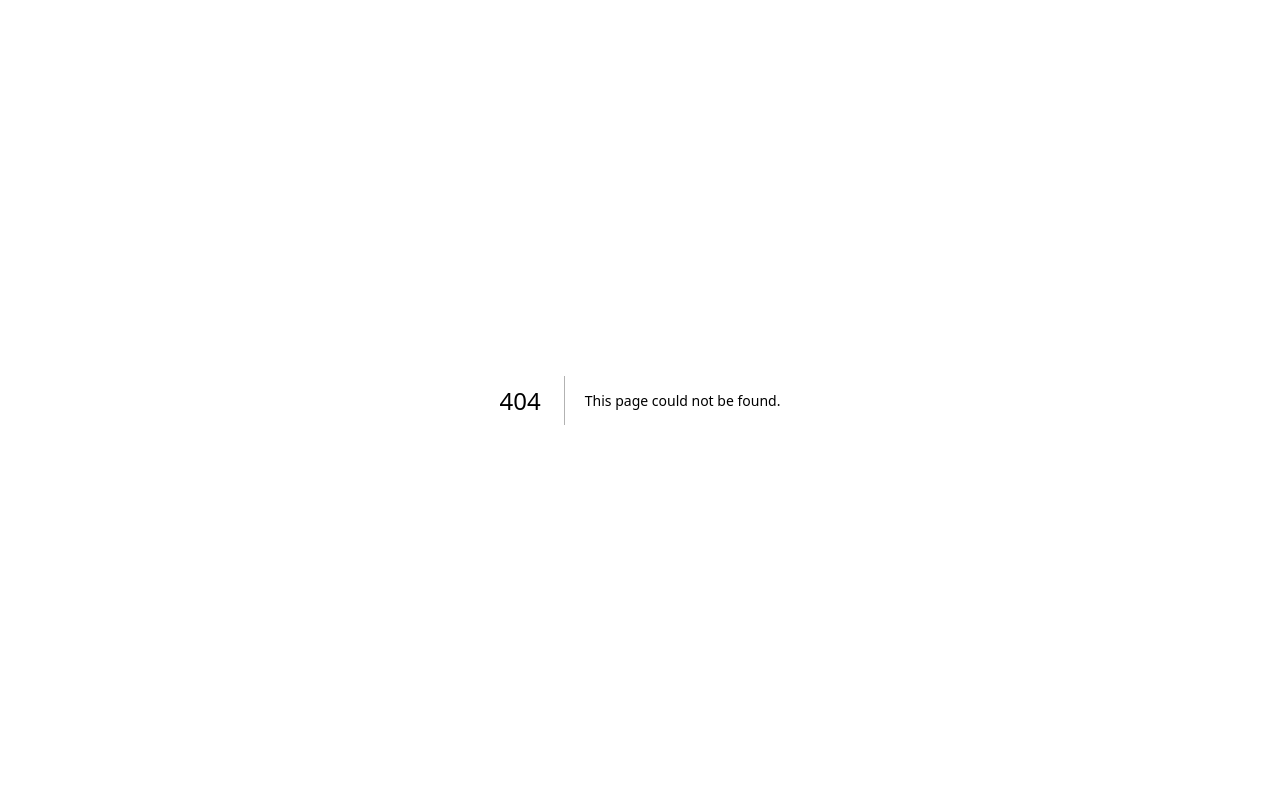
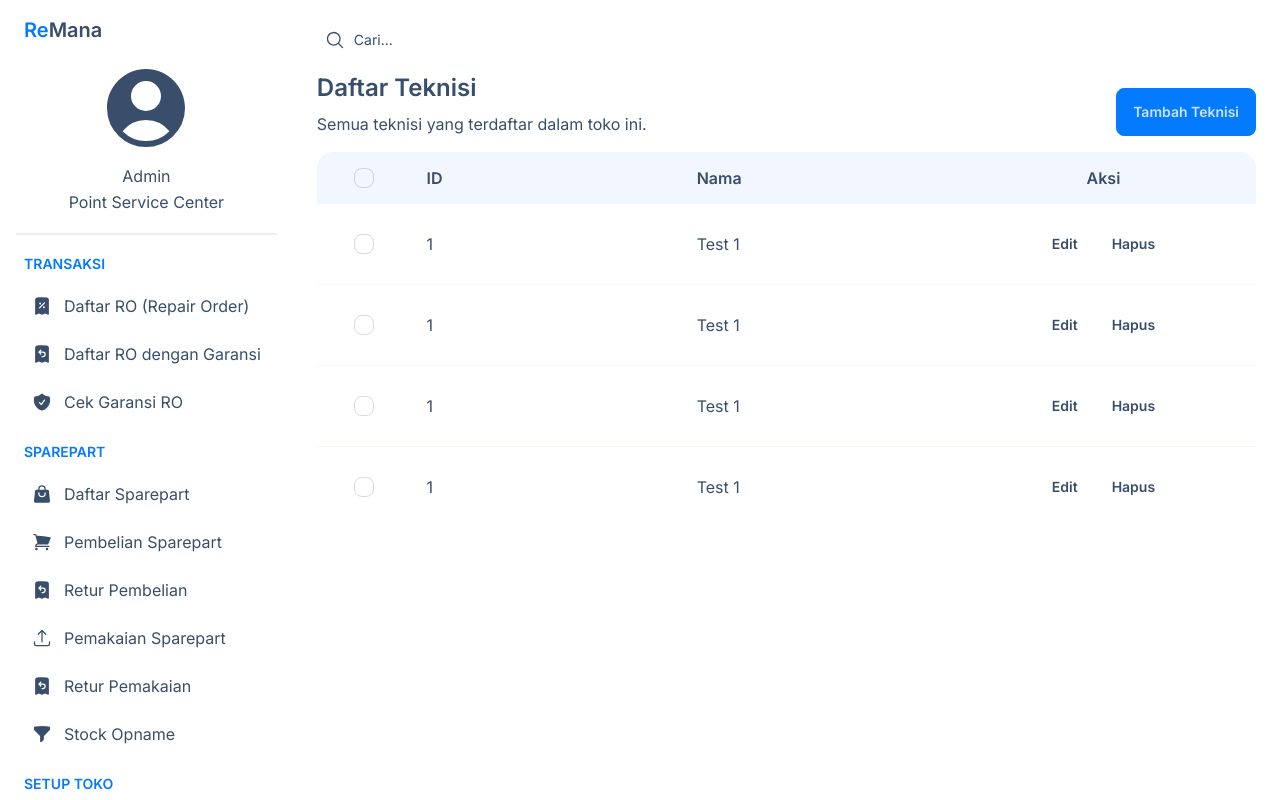
Before and after one commit to JosephJoshua/repair-management, a Next.js app: page /dashboard/technicians in a window 1280 px wide. Before the commit this address had no page. Built offline with nearby package versions, Linux system fonts and the light colour scheme.

Commit message:
feat: add technicians page

```diff
--- /dev/null
+++ b/src/components/search-bar/SearchBar.tsx
@@ -0,0 +1,57 @@
+import useIsomorphicLayoutEffect from '@/hooks/useIsomorphicLayoutEffect';
+import { MagnifyingGlassIcon } from '@heroicons/react/24/solid';
+import { FC, useCallback, useRef } from 'react';
+import { OS } from 'src/utils/getOS';
+
+export type SearchBarProps = {
+  className?: string;
+  os?: OS;
+};
+
+const SearchBar: FC<SearchBarProps> = ({ className, os }: SearchBarProps) => {
+  const inputRef = useRef<HTMLInputElement>(null);
+
+  const handleKeyPress = useCallback((event: KeyboardEvent) => {
+    if (inputRef.current == null) return;
+
+    if (event.key === 'k' && (event.ctrlKey || event.metaKey)) {
+      inputRef.current.focus();
+    }
+  }, []);
+
+  useIsomorphicLayoutEffect(() => {
+    document.addEventListener('keydown', handleKeyPress);
+    return () => document.removeEventListener('keyup', handleKeyPress);
+  }, []);
+
+  return (
+    <div className={`form-control relative ${className}`}>
+      <MagnifyingGlassIcon className="w-5 h-5 absolute left-2 top-[50%] translate-y-[-50%]" />
+
+      <input
+        ref={inputRef}
+        type="search"
+        className="input input-sm pl-9 text-base-content placeholder:text-base-content"
+        spellCheck={false}
+        autoComplete="false"
+        placeholder="Cari..."
+      ></input>
+
+      <div className="flex absolute right-2 text-xs top-[50%] translate-y-[-50%] gap-1">
+        {os === OS.macos ? (
+          <>
+            <kbd className="kbd">⌘</kbd>
+            <kbd className="kbd">K</kbd>
+          </>
+        ) : os === OS.windows || os === OS.linux ? (
+          <>
+            <kbd className="kbd">Ctrl</kbd>
+            <kbd className="kbd">K</kbd>
+          </>
+        ) : null}
+      </div>
+    </div>
+  );
+};
+
+export default SearchBar;
--- /dev/null
+++ b/src/components/search-bar/index.ts
@@ -0,0 +1,2 @@
+export * from './SearchBar';
+export { default as SearchBar } from './SearchBar';
--- a/src/layouts/DashboardLayout.tsx
+++ b/src/layouts/DashboardLayout.tsx
@@ -139,7 +139,7 @@ const DashboardLayout: FC<DashboardLayoutProps> = ({
     <div className="drawer drawer-mobile">
       <input id="dashboard-drawer" type="checkbox" className="drawer-toggle" />
 
-      <div className="drawer-content px-6 pt-8">{children}</div>
+      <div className="drawer-content px-6 pt-6">{children}</div>
       <div className="drawer-side">
         <label htmlFor="dashboard-drawer" className="drawer-overlay"></label>
 
--- /dev/null
+++ b/src/pages/dashboard/technicians/index.tsx
@@ -0,0 +1,105 @@
+import { DataTable } from '@/components/data-table';
+import { SearchBar } from '@/components/search-bar';
+import DashboardLayout from '@/layouts/DashboardLayout';
+import { ColumnDef } from '@tanstack/react-table';
+import {
+  GetServerSideProps,
+  GetServerSidePropsContext,
+  GetServerSidePropsResult,
+  NextPage,
+} from 'next';
+import Head from 'next/head';
+import getOS, { OS } from 'src/utils/getOS';
+
+type TechnicianPageProps = {
+  os: OS;
+};
+
+type Technician = {
+  technicianId: number;
+  name: string;
+};
+
+const data: Technician[] = [
+  { technicianId: 1, name: 'Test 1' },
+  { technicianId: 1, name: 'Test 1' },
+  { technicianId: 1, name: 'Test 1' },
+  { technicianId: 1, name: 'Test 1' },
+];
+
+const columns: ColumnDef<Technician>[] = [
+  {
+    header: 'ID',
+    accessorKey: 'technicianId',
+  },
+  { header: 'Nama', accessorKey: 'name' },
+  {
+    id: 'actions',
+    header: () => <span className="text-center block w-full">Aksi</span>,
+    cell: () => (
+      <div className="flex justify-center">
+        <button className="btn btn-ghost normal-case" tabIndex={-1}>
+          Edit
+        </button>
+
+        <button className="btn btn-ghost normal-case" tabIndex={-1}>
+          Hapus
+        </button>
+      </div>
+    ),
+  },
+];
+
+const TechniciansPage: NextPage<TechnicianPageProps> = ({
+  os,
+}: TechnicianPageProps) => {
+  return (
+    <>
+      <Head>
+        <title>Daftar Teknisi | ReMana</title>
+      </Head>
+
+      <DashboardLayout>
+        <SearchBar className="mb-4" os={os} />
+
+        <div className="flex justify-between items-center">
+          <div>
+            <h2 className="text-2xl font-semibold mb-2">Daftar Teknisi</h2>
+            <h3 className="mb-4">
+              Semua teknisi yang terdaftar dalam toko ini.
+            </h3>
+          </div>
+
+          <button type="button" className="btn btn-primary normal-case">
+            Tambah Teknisi
+          </button>
+        </div>
+
+        <DataTable
+          className="w-full"
+          columns={columns}
+          data={data}
+          enableSelection
+          enableMultiSelect
+        />
+      </DashboardLayout>
+    </>
+  );
+};
+
+export const getServerSideProps: GetServerSideProps<
+  TechnicianPageProps
+> = async (
+  ctx: GetServerSidePropsContext
+): Promise<GetServerSidePropsResult<TechnicianPageProps>> => {
+  const userAgent = ctx.req.headers['user-agent'];
+  if (userAgent == undefined) return { props: { os: OS.unknown } };
+
+  return {
+    props: {
+      os: getOS(userAgent),
+    },
+  };
+};
+
+export default TechniciansPage;
--- /dev/null
+++ b/src/utils/getOS.ts
@@ -0,0 +1,26 @@
+export enum OS {
+  unknown,
+  windows,
+  macos,
+  linux,
+  android,
+  ios,
+}
+
+const getOS = (userAgent: string): OS => {
+  const windowsPlatforms = /(win32|win64|windows|wince)/i;
+  const macosPlatforms = /(macintosh|macintel|macppc|mac68k|macos)/i;
+  const linuxPlatforms = /linux/i;
+  const androidPlatforms = /android/i;
+  const iosPlatforms = /(iphone|ipad|ipod)/i;
+
+  if (macosPlatforms.test(userAgent)) return OS.macos;
+  if (iosPlatforms.test(userAgent)) return OS.ios;
+  if (windowsPlatforms.test(userAgent)) return OS.windows;
+  if (androidPlatforms.test(userAgent)) return OS.android;
+  if (linuxPlatforms.test(userAgent)) return OS.linux;
+
+  return OS.unknown;
+};
+
+export default getOS;
```
